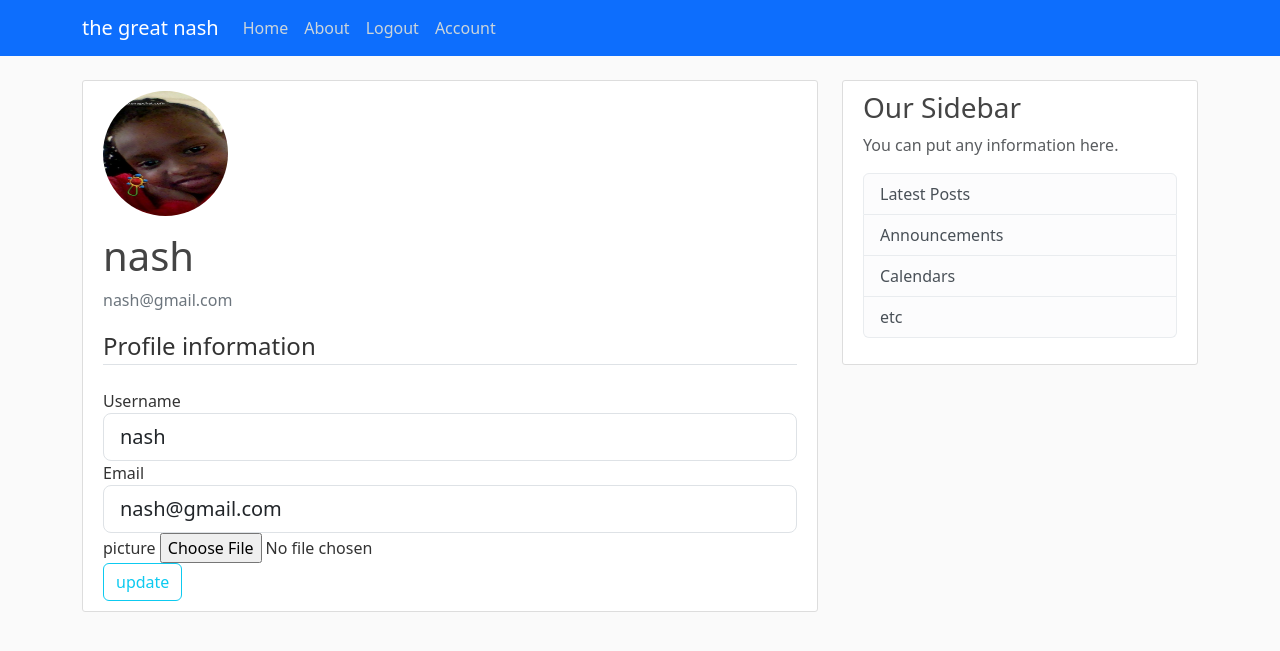
After one commit to Naomi-cherono85/Africode_Blog, a Flask app: page /account in a window 1280 px wide. The commit adds this page. Shown: the top 651 px of the page. Run offline with Flask 3, Linux system fonts and the light colour scheme; a user stored in the database is signed in; some libraries are stand-ins or nearby versions.

Commit message:
just added a new file

```diff
--- a/app/__init__.py
+++ b/app/__init__.py
@@ -2,6 +2,7 @@
 from flask import Flask
 from flask_bcrypt import Bcrypt
 from flask_login import LoginManager
+
 
 
 app = Flask(__name__)
@@ -9,6 +10,8 @@
 app.config["SQLALCHEMY_DATABASE_URI"] = 'sqlite:///site.db'
 bcrypt= Bcrypt(app)
 login_manager=LoginManager(app)
+login_manager.login_view="login"
+login_manager.login_message_category="info"
 
 db = SQLAlchemy(app)
 from app import route
--- a/app/form.py
+++ b/app/form.py
@@ -2,6 +2,8 @@
 from wtforms import StringField,PasswordField,SubmitField,BooleanField
 from wtforms.validators import DataRequired,Length,Email,EqualTo, ValidationError
 from app.models import User
+from flask_login import current_user
+from flask_wtf.file import FileField, FileAllowed
 
 class RegistrationForm(FlaskForm):
     username = StringField('Username', validators=[DataRequired(),Length(max=20,min=2)])
@@ -14,13 +16,31 @@
         user= User.query.filter_by(username=username.data).first()
         if user:
             raise ValidationError("the username you entered is taken choose a different one")
+    def validate_email(self, email):
+        user= User.query.filter_by(email=email.data).first()
+        if user:
+            raise ValidationError("the  email you entered is taken choose a different one")
 
 class loginForm(FlaskForm):
     email =StringField('Email',validators=[DataRequired(),Email()])
     password = PasswordField('Password',validators=[DataRequired()])
     remember = BooleanField('Remember me')
     submit = SubmitField('Login')
+
+class updateAccountForm (FlaskForm):
+    username = StringField('Username', validators=[DataRequired(),Length(max=20,min=2)])
+    email =StringField('Email',validators=[DataRequired(),Email()])
+    picture=FileField('picture', validators=[FileAllowed(['jpeg', 'jpg', 'png'])])
+    submit = SubmitField('update')
+
+    def validate_username(self, username):
+        if username.data != current_user.username :
+            user= User.query.filter_by(username=username.data).first()
+            if user:
+                raise ValidationError("the username you entered is taken choose a different one")
+
     def validate_email(self, email):
-        user= User.query.filter_by(email=email.data).first()
-        if user:
-            raise ValidationError("the  email you entered is taken choose a different one")
+        if email.data != current_user.email :
+            user= User.query.filter_by(email=email.data).first()
+            if user:
+                raise ValidationError("the email you entered is taken choose a different one")
--- a/app/route.py
+++ b/app/route.py
@@ -1,8 +1,11 @@
-from flask import Flask, render_template, url_for,flash,redirect
-from app.form import RegistrationForm, loginForm
+from PIL import Image
+import os
+import secrets
+from flask import render_template, url_for,flash,redirect,request
+from app.form import RegistrationForm, loginForm, updateAccountForm
 from app import app, bcrypt, db
 from app.models import User
-from flask_login import login_user, logout_user, current_user
+from flask_login import login_user, logout_user, current_user, login_required
 
 
 
@@ -58,12 +61,15 @@
 
 @app.route("/login",methods=['GET','POST'])
 def login():
+    if current_user.is_authenticated:
+        return redirect(url_for('home'))
     form = loginForm()
     if form.validate_on_submit():
         user= User.query.filter_by(email=form.email.data).first()
         if user and bcrypt.check_password_hash(user.password, form.password.data):
             login_user(user, remember=form.remember.data)
-            return redirect(url_for("home"))
+            next_page= request.args.get('next')
+            return redirect(next_page) if next_page else redirect(url_for("home"))
         else:
             flash('Login unsuccessful.Please check username and password!','danger')
     return render_template("login.html", title="Login",form=form)
@@ -72,3 +78,39 @@
 def logout():
     logout_user()
     return redirect(url_for("home"))
+
+
+def save_picture(form_picture):
+    random_hex = secrets.token_hex(8)
+    _, f_ext = os.path.splitext(form_picture.filename)
+    picture_fn = random_hex + f_ext
+    picture_path = os.path.join(app.root_path, 'static/profile_pics', picture_fn)
+
+    output_size = (125, 125)
+    i = Image.open(form_picture)
+    i.thumbnail(output_size)
+    i.save(picture_path)
+
+    return picture_fn
+
+
+@app.route("/account", methods=['POST', 'GET'])
+@login_required
+def account():
+    form= updateAccountForm()
+    if form.validate_on_submit():
+        if form.picture.data:
+            picture_file = save_picture(form.picture.data)
+            current_user.image_file= picture_file
+        current_user.username= form.username.data
+        current_user.email=form.email.data
+        db.session.commit()
+        flash("your account has been successfully  updated", "success")
+        return redirect(url_for("account"))
+    elif request.method == 'GET':
+        form.username.data = current_user.username
+        form.email.data = current_user.email
+
+    image_file= url_for('static', filename='profile_pics/' + current_user.image_file)
+
+    return render_template("account.html", title="Account", image_file=image_file, form=form)
--- /dev/null
+++ b/app/templates/account.html
@@ -0,0 +1,59 @@
+{% extends "base.html" %}
+{% block content %}
+    <div class="content-section">
+      <div class="media">
+        <img class="rounded-circle account-img" src="{{ image_file }}">
+        <div class="media-body">
+          <h2 class="account-heading">{{ current_user.username }}</h2>
+          <p class="text-secondary">{{ current_user.email }}</p>
+        </div>
+      </div>
+
+      <form method="POST" action="" enctype="multipart/form-data">
+    {{ form.hidden_tag() }}
+    <fieldset class="form-group">
+      <legend class="border-bottom mb-4">Profile information</legend>
+
+      <div class="form-group">
+        {{ form.username.label(class="form-control-label") }} {% if
+        form.username.errors %} {{ form.username(class="form-control
+        form-control-lg is-invalid") }}
+        <div class="invalid-feedback">
+          {% for error in form.username.errors %}
+          <span>{{ error }}</span>
+          {% endfor %}
+        </div>
+        {% else %} {{ form.username(class="form-control form-control-lg") }} {%
+        endif %}
+      </div>
+      <div class="form-group">
+        {{ form.email.label(class="form-control-label") }} {% if
+        form.email.errors %} {{ form.email(class="form-control form-control-lg
+        is-invalid") }}
+        <div class="invalid-feedback">
+          {% for error in form.email.errors %}
+          <span>{{ error }}</span>
+          {% endfor %}
+        </div>
+        {% else %} {{ form.email(class="form-control form-control-lg") }} {%
+        endif %}
+      </div>
+
+    <div class="form-group">
+      {{ form.picture.label() }} {{ form.picture(class="form-control-file") }}
+      {% if
+        form.picture.errors %}
+      {% for error in form.picture.errors %}
+      <span class="text-danger">{{ errors }}</span>
+      {% endfor %}
+      {% endif %}
+    </div>
+
+    </fieldset>
+
+      <div class="form-group">
+      {{ form.submit(class="btn btn-outline-info") }}
+    </div>
+  </form>
+     </div>
+{% endblock content %}
--- a/app/templates/base.html
+++ b/app/templates/base.html
@@ -29,8 +29,13 @@
               </div>
               <!-- Navbar Right Side -->
               <div class="navbar-nav">
+                {% if current_user.is_authenticated %}
+                <a class="nav-item nav-link" href="{{ url_for('logout') }}">Logout</a>
+                <a class="nav-item nav-link" href="{{ url_for('account') }}">Account</a>
+                {% else %}
                 <a class="nav-item nav-link" href="{{ url_for('login') }}">Login</a>
                 <a class="nav-item nav-link" href="{{ url_for('register') }}">Register</a>
+                {% endif %}
               </div>
             </div>
           </div>
--- a/app/templates/login.html
+++ b/app/templates/login.html
@@ -1,7 +1,7 @@
 {% extends 'base.html' %} {% block content %}
 
 <div class="content-section">
-  <form method="POST" action="{{ url_for('register') }}">
+  <form method="POST" action="">
     {{ form.hidden_tag() }}
     <fieldset class="form-group">
       <legend class="border-bottom mb-4">Login</legend>
--- a/app/templates/register.html
+++ b/app/templates/register.html
@@ -2,7 +2,7 @@
 
 <div class="content-section">
 
-  <form method="POST" action="{{ url_for('register') }}">
+  <form method="POST" action="">
     {{ form.hidden_tag() }}
     <fieldset class="form-group">
       <legend class="border-bottom mb-4">Register</legend>
```
Also changed, not shown: app/static/profile_pics/a269bd07e1c4274b.jpg (added), app/static/profile_pics/default.jpeg (renamed from app/static/default.jpeg), instance/site.db.
